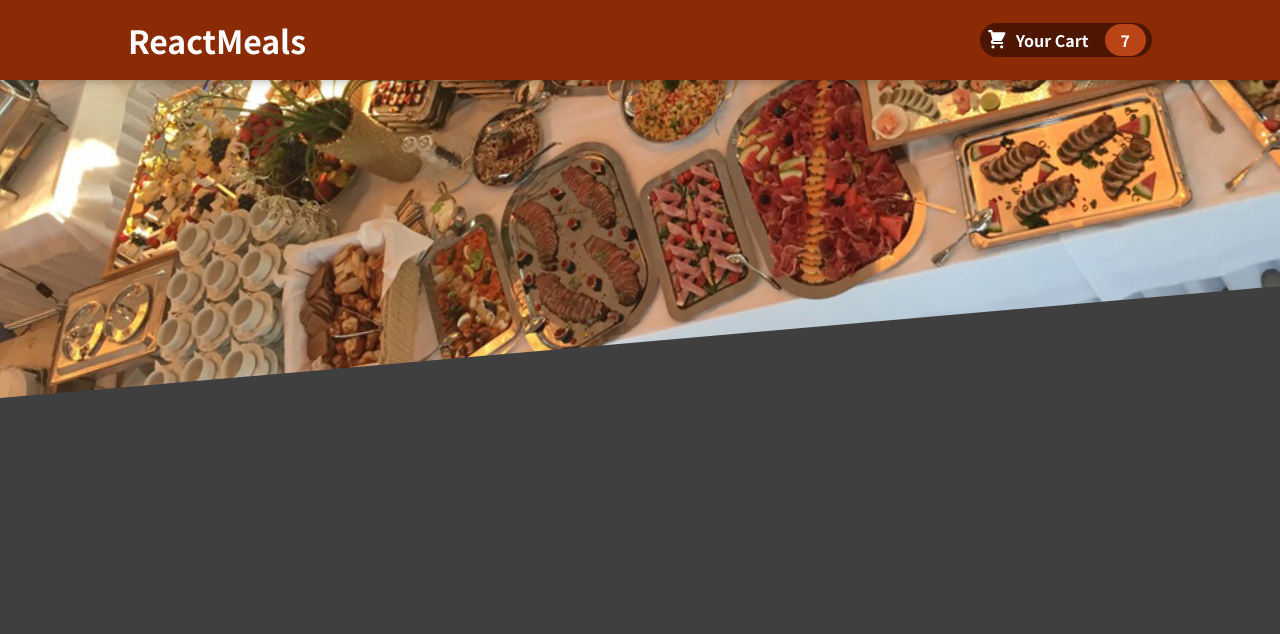
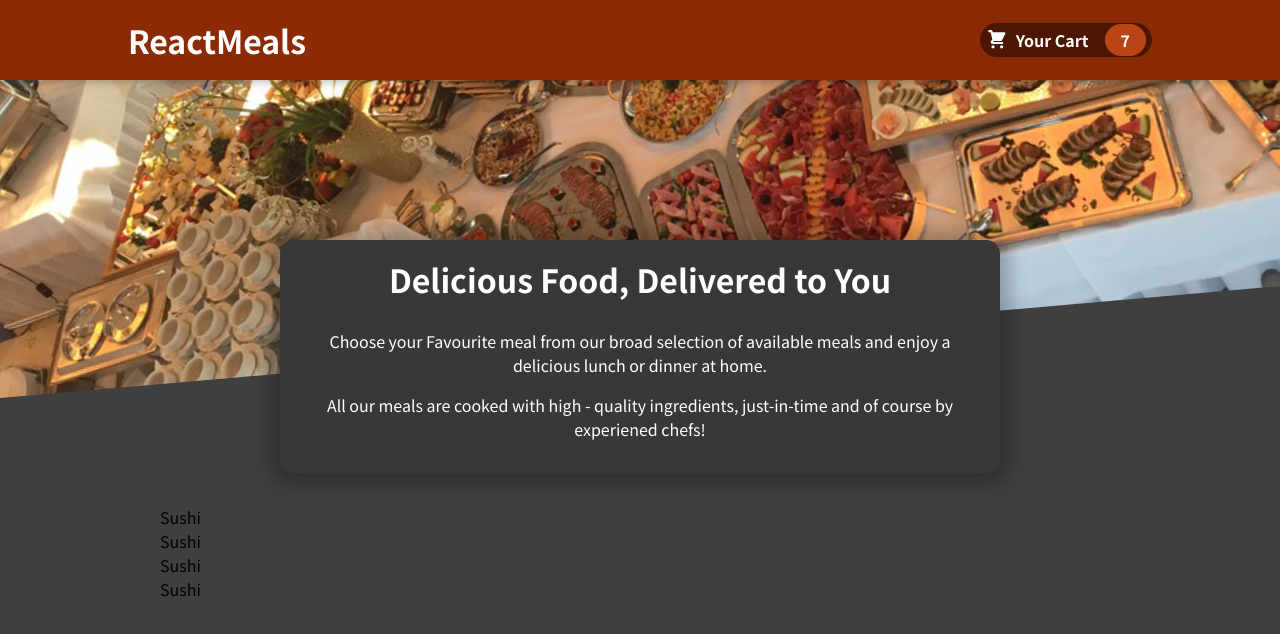
Before and after one commit to PoonamAgg/Restaurant-Project, a React (Create React App) app: page / in a window 1280 px wide. Shown: the top 634 px of the page. Built offline with nearby package versions, Linux system fonts and the light colour scheme.

Commit message:
Restaurant Summary

```diff
--- a/src/App.js
+++ b/src/App.js
@@ -1,10 +1,14 @@
 import { Fragment } from 'react';
 import Header from './components/Layout/Header'
+import Meals from './components/Meals/Meals'
 
 function App() {
   return (
     <Fragment>
       <Header/>
+      <main>
+        <Meals/>
+      </main>
       </Fragment>
   );
 }
--- /dev/null
+++ b/src/components/Meals/AvailableMeals.js
@@ -0,0 +1,42 @@
+import React from 'react'
+import  classes from './AvailableMeals.module.css';
+
+const DUMMY_MEALS = [
+    {
+        id:'m1',
+        name: 'Sushi',
+        description:'Finest Fish & veggies',
+        price:22.99,
+    },
+    {
+        id:'m2',
+        name: 'Sushi',
+        description:'Finest Fish & veggies',
+        price:16.5,
+    },
+    {
+        id:'m3',
+        name: 'Sushi',
+        description:'Finest Fish & veggies',
+        price:12.99,
+    },
+    {
+        id:'m4',
+        name: 'Sushi',
+        description:'Finest Fish & veggies',
+        price:22.99,
+    },
+];
+
+const AvailableMeals = () => {
+    const mealsList = DUMMY_MEALS.map(meal => <li>{meal.name}</li>);
+  return (
+    <section className={classes.meals}>
+        <ul>
+            {mealsList}
+        </ul>
+    </section>
+  )
+}
+
+export default AvailableMeals
--- /dev/null
+++ b/src/components/Meals/AvailableMeals.module.css
@@ -0,0 +1,24 @@
+.meals {
+    max-width: 60rem;
+    width: 90%;
+    margin: 2rem auto;
+    animation: meals-appear 1s ease-out forwards;
+  }
+
+  .meals ul {
+    list-style: none;
+    margin: 0;
+    padding: 0;
+  }
+
+  @keyframes meals-appear {
+    from {
+      opacity: 0;
+      transform: translateY(3rem);
+    }
+
+    to {
+      opacity: 1;
+      transform: translateY(0);
+    }
+  }
--- /dev/null
+++ b/src/components/Meals/Meals.js
@@ -0,0 +1,14 @@
+import React, { Fragment } from 'react'
+import AvailableMeals from './AvailableMeals'
+import MealsSummary from './MealsSummary'
+
+const Meals = ()=> {
+  return (
+    <Fragment>
+        <MealsSummary/>
+        <AvailableMeals/>
+    </Fragment>
+  )
+}
+
+export default Meals
--- /dev/null
+++ b/src/components/Meals/MealsSummary.js
@@ -0,0 +1,20 @@
+import React from "react";
+import classes from './MealsSummary.module.css'
+
+const MealsSummary = () => {
+  return (
+    <section className={classes.summary}>
+      <h2>Delicious Food, Delivered to You</h2>
+      <p>
+        Choose your Favourite meal from our broad selection of available meals
+        and enjoy a delicious lunch or dinner at home.
+      </p>
+      <p>
+        All our meals are cooked with high - quality ingredients, just-in-time
+        and of course by experiened chefs!
+      </p>
+    </section>
+  );
+};
+
+export default MealsSummary;
--- /dev/null
+++ b/src/components/Meals/MealsSummary.module.css
@@ -0,0 +1,18 @@
+.summary {
+    text-align: center;
+    max-width: 45rem;
+    width: 90%;
+    margin: auto;
+    margin-top: -10rem;
+    position: relative;
+    background-color: #383838;
+    color: white;
+    border-radius: 14px;
+    padding: 1rem;
+    box-shadow: 0 1px 18px 10px rgba(0, 0, 0, 0.25);
+  }
+
+  .summary h2 {
+    font-size: 2rem;
+    margin-top: 0;
+  }
```
